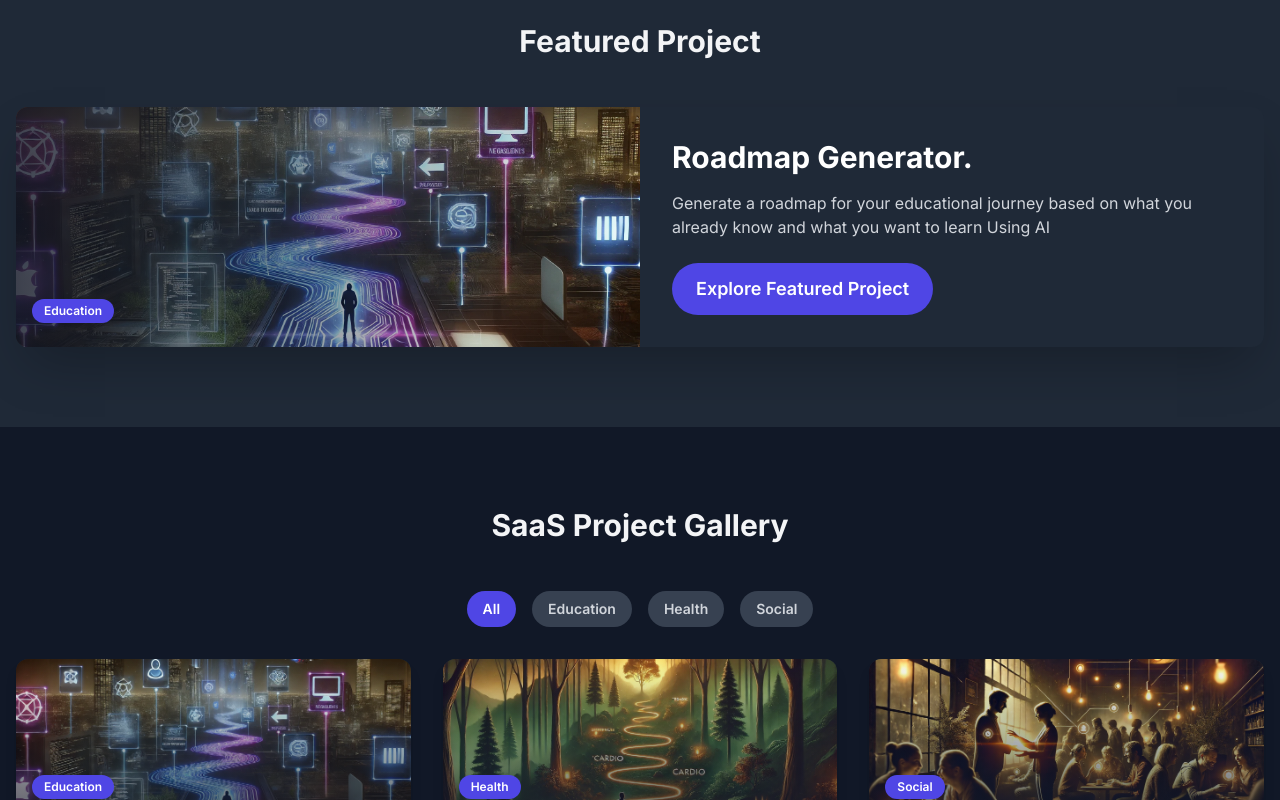
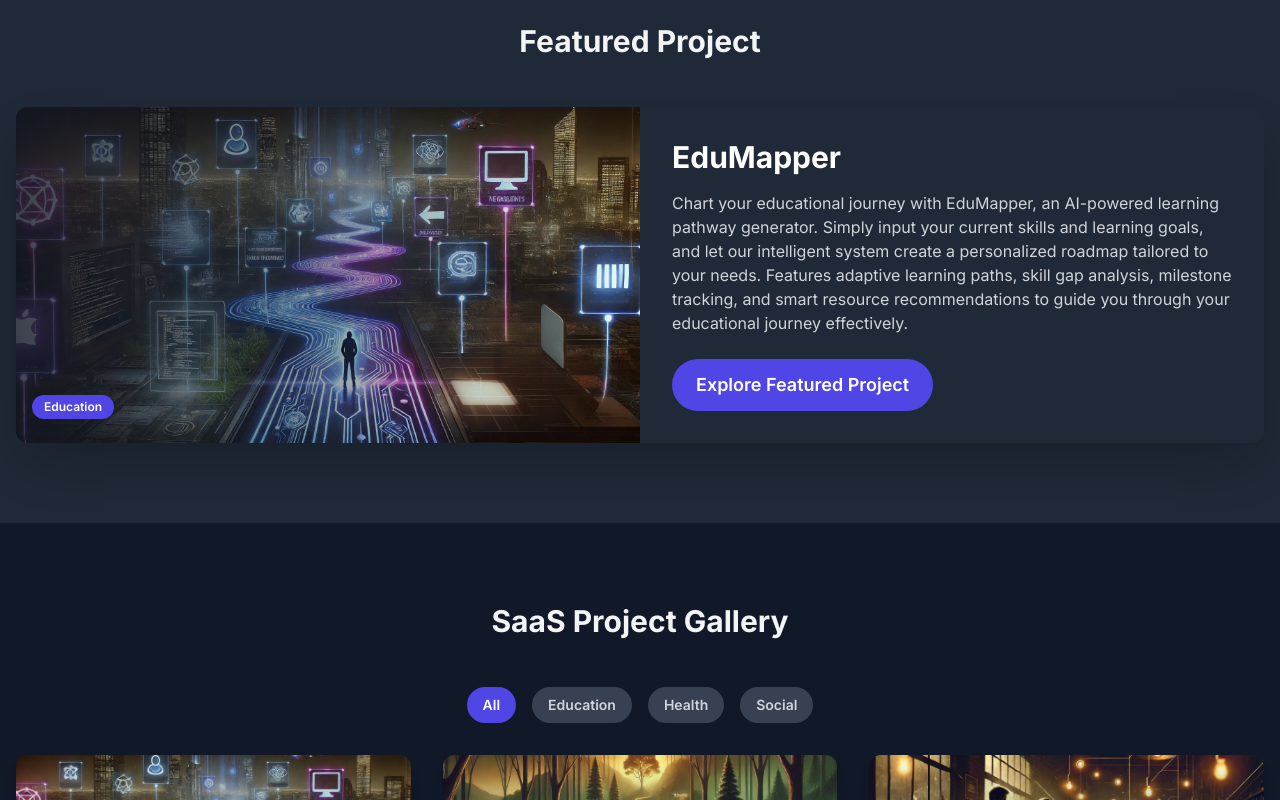
Before and after one commit to kaxiix/kaxi-labs, a Next.js app: page / in a window 1280 px wide. Shown: the part 1100-1900 px from the top of the page. Built offline with nearby package versions, Linux system fonts and the light colour scheme.

Commit message:
changed desc

```diff
--- a/app/page.tsx
+++ b/app/page.tsx
@@ -13,9 +13,9 @@ import { AboutMe } from "./components/about-me";
 const projects = [
   {
     id: 1,
-    title: "Roadmap Generator.",
+    title: "EduMapper",
     description:
-      "Generate a roadmap for your educational journey based on what you already know and what you want to learn Using AI",
+      "Chart your educational journey with EduMapper, an AI-powered learning pathway generator. Simply input your current skills and learning goals, and let our intelligent system create a personalized roadmap tailored to your needs. Features adaptive learning paths, skill gap analysis, milestone tracking, and smart resource recommendations to guide you through your educational journey effectively.",
     image: "/roadmap.webp",
     category: "Education",
   },
```
